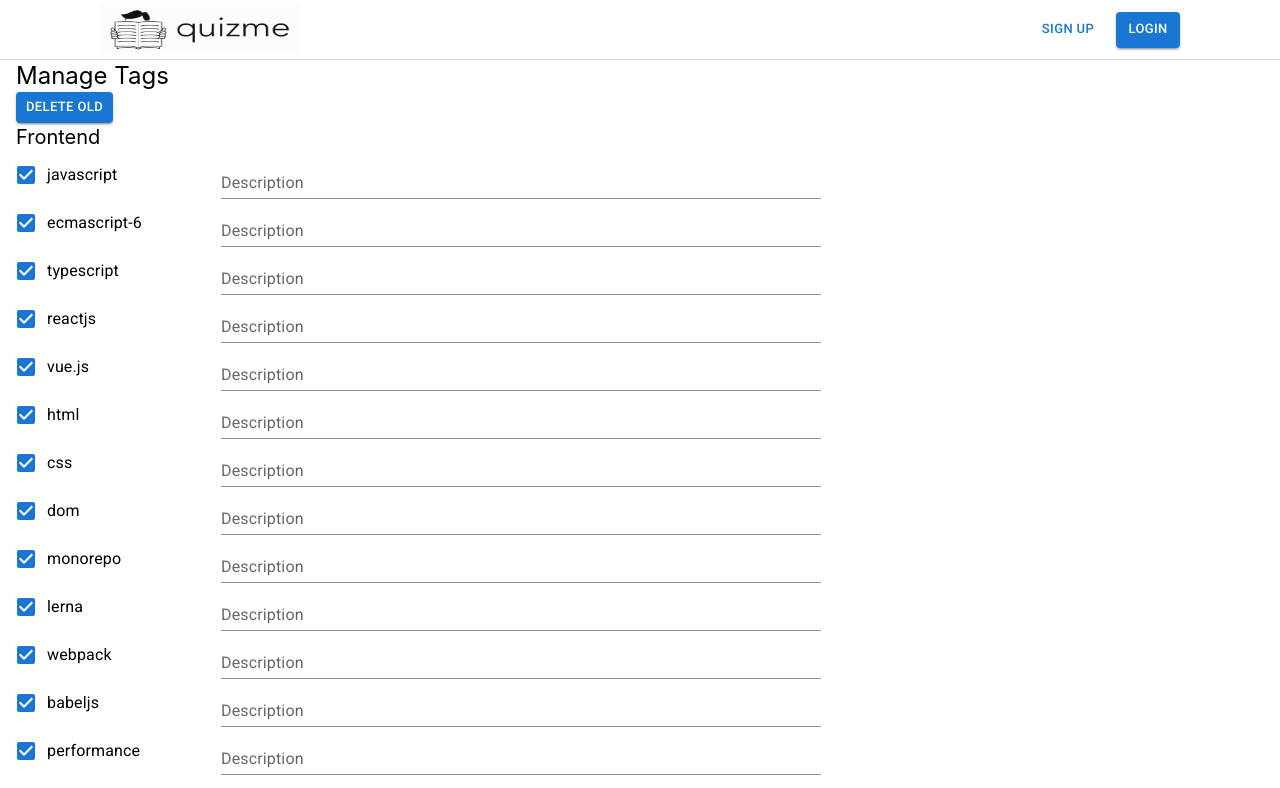
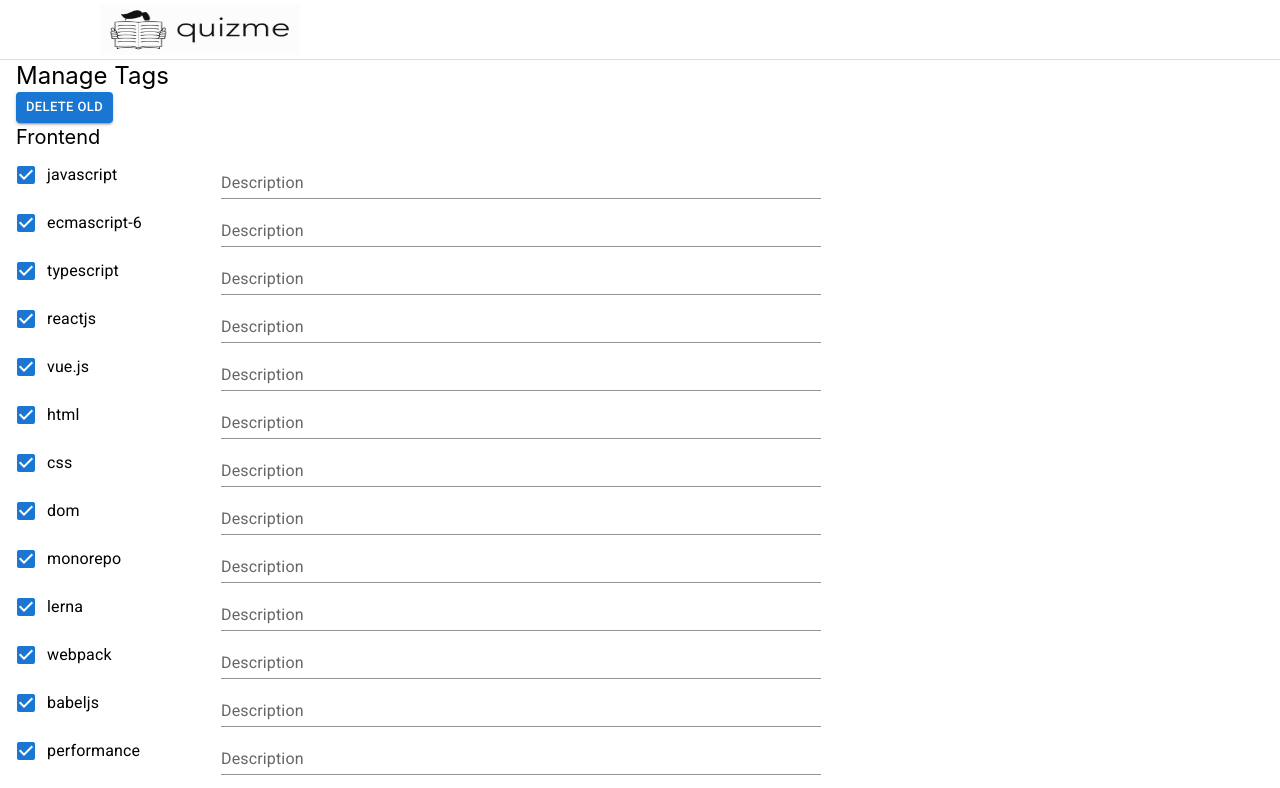
Before and after one commit to magentaqin/quiz-me, a Next.js app in the folder frontend/: page /tags-management in a window 1280 px wide. Shown: the top 788 px of the page. Built offline with nearby package versions, Linux system fonts and the light colour scheme; no server answers.

Commit message:
feat: show navbar right section only when QUIZ_ME_ENABLE_WRITE isset to true

```diff
--- a/frontend/components/Navbar.tsx
+++ b/frontend/components/Navbar.tsx
@@ -15,6 +15,8 @@ const NavBar = () => {
   const [open, setOpen] = useState(false);
   const router = useRouter();
   const [user, setUser] = useState<UserRes>({ userName: "", role: Role.USER });
+  // TODO
+  const enableWrite = typeof window === 'undefined' ? false : window.localStorage.getItem('QUIZ_ME_ENABLE_WRITE');
 
   useEffect(() => {
     getUserInfoApi().then((res: { data: UserRes }) => {
@@ -115,7 +117,7 @@ const NavBar = () => {
           onClick={toHome}
           className="cursor-pointer"
         />
-        {renderTopRight()}
+        {enableWrite ? renderTopRight() : null }
       </div>
       {renderForm()}
     </Fragment>
```
